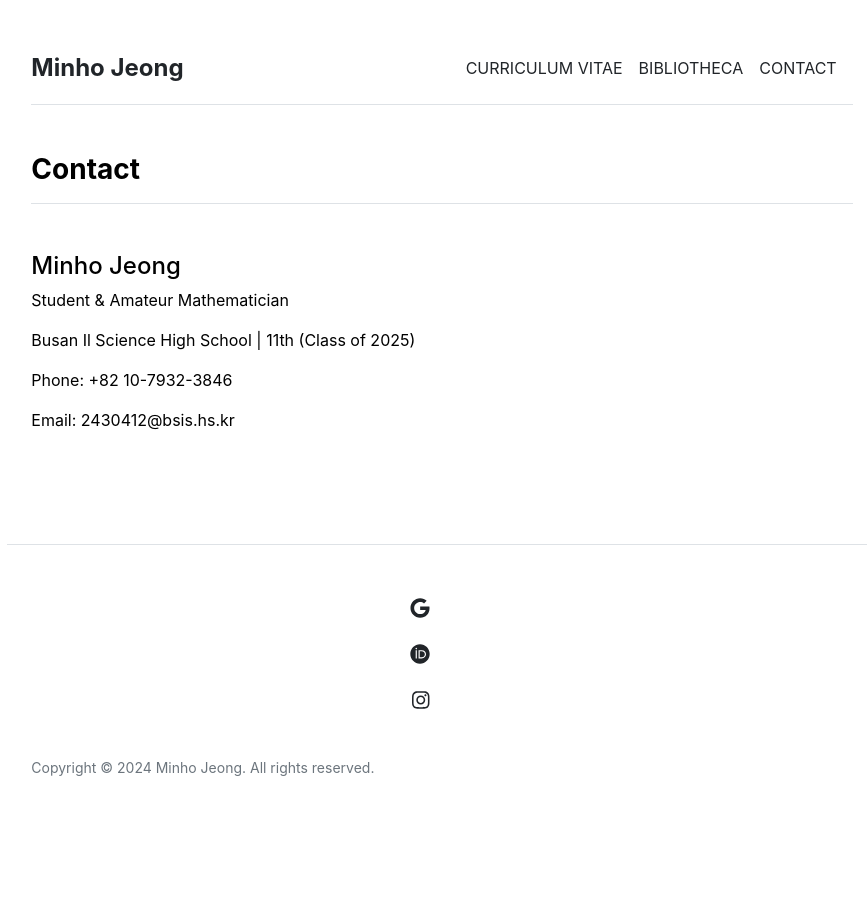
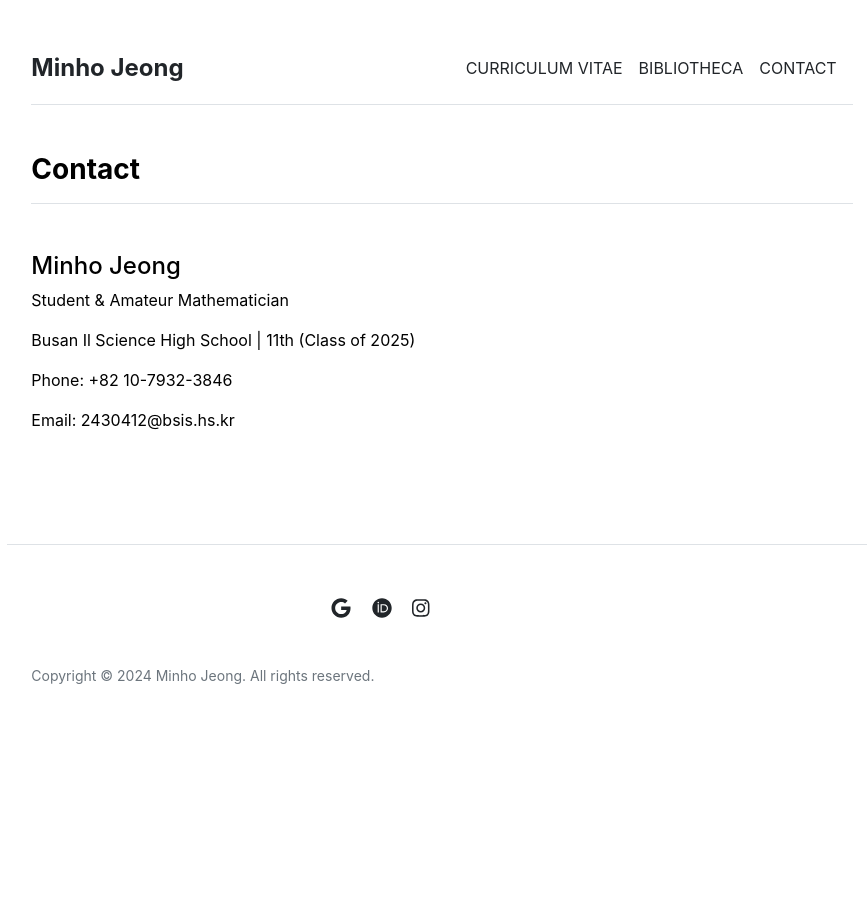
Before and after one commit to mino-jeong/mino-jeong.github.io, a Jekyll site: the page built from contact.md, in a window 1280 px wide. Shown: the whole page, without its empty margins (198-1065 px from the left). Built offline with Jekyll 4.4.1, drawn with Linux system fonts in a browser that asks for light colours; after the commit the page ends 900 px from its top, so only the background shows below that.

Commit message:
Update footer.html

```diff
--- a/_includes/footer.html
+++ b/_includes/footer.html
@@ -1,10 +1,10 @@
 <footer class="pt-5 my-5 text-muted border-top">
   <div class="row">
     <div class="col-sm-6 text-end social-media-icons">
-      {% for item in site.data.settings.social %}
-        <p><a href="{{ item.link }}" class="ms-3 fs-5"><i class="fab fa-{{ item.icon }}"></i></a></p>
-      {% endfor %}
+      <p>{% for item in site.data.settings.social %}
+        <a href="{{ item.link }}" class="ms-3 fs-5"><i class="fab fa-{{ item.icon }}"></i></a>
+      {% endfor %}</p>
     </div>
   </div>
-  <small><br>Copyright &copy; 2024 Minho Jeong. All rights reserved.</small>
+  <p><small><br>Copyright &copy; 2024 Minho Jeong. All rights reserved.</small></p>
 </footer>
```
